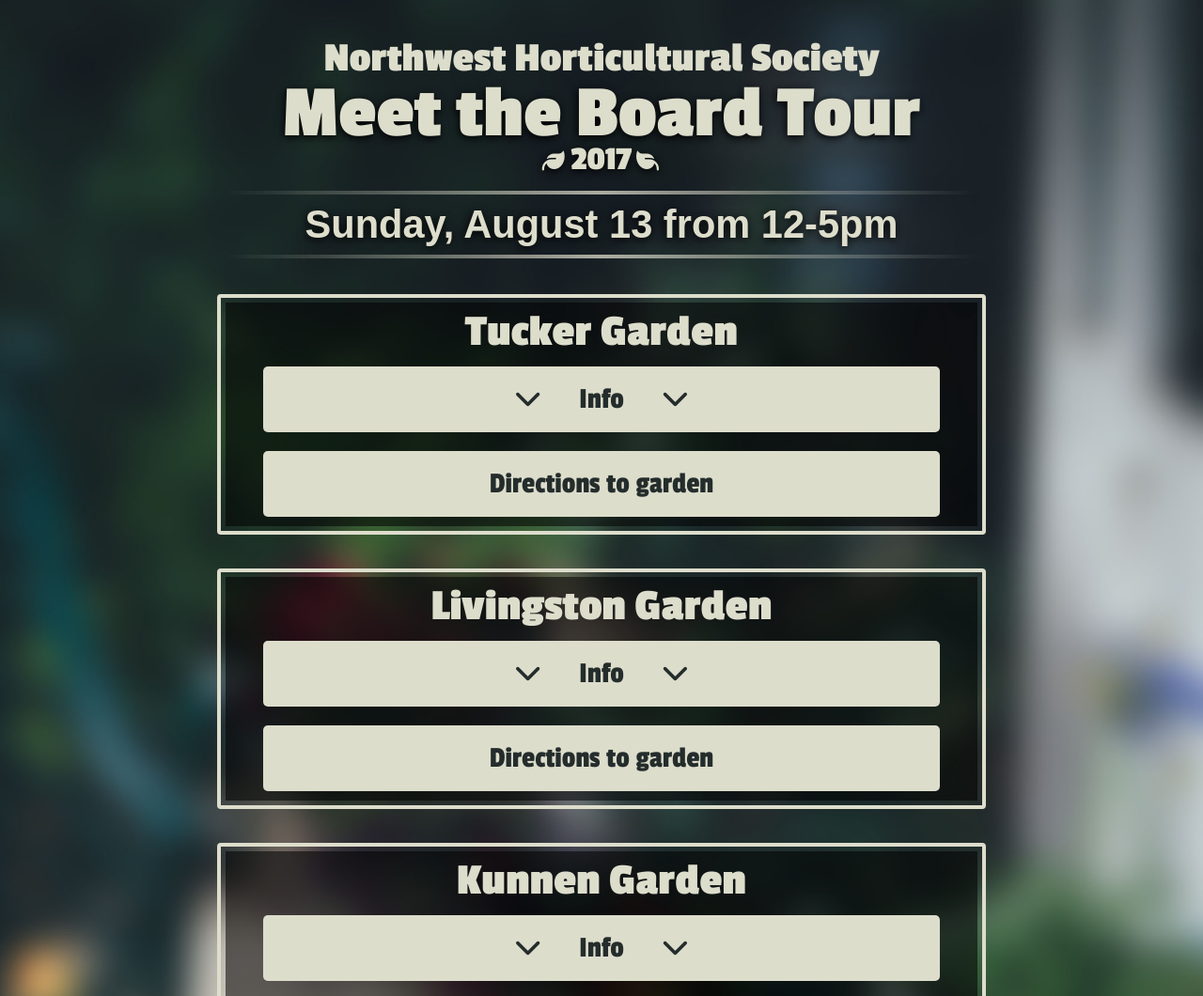
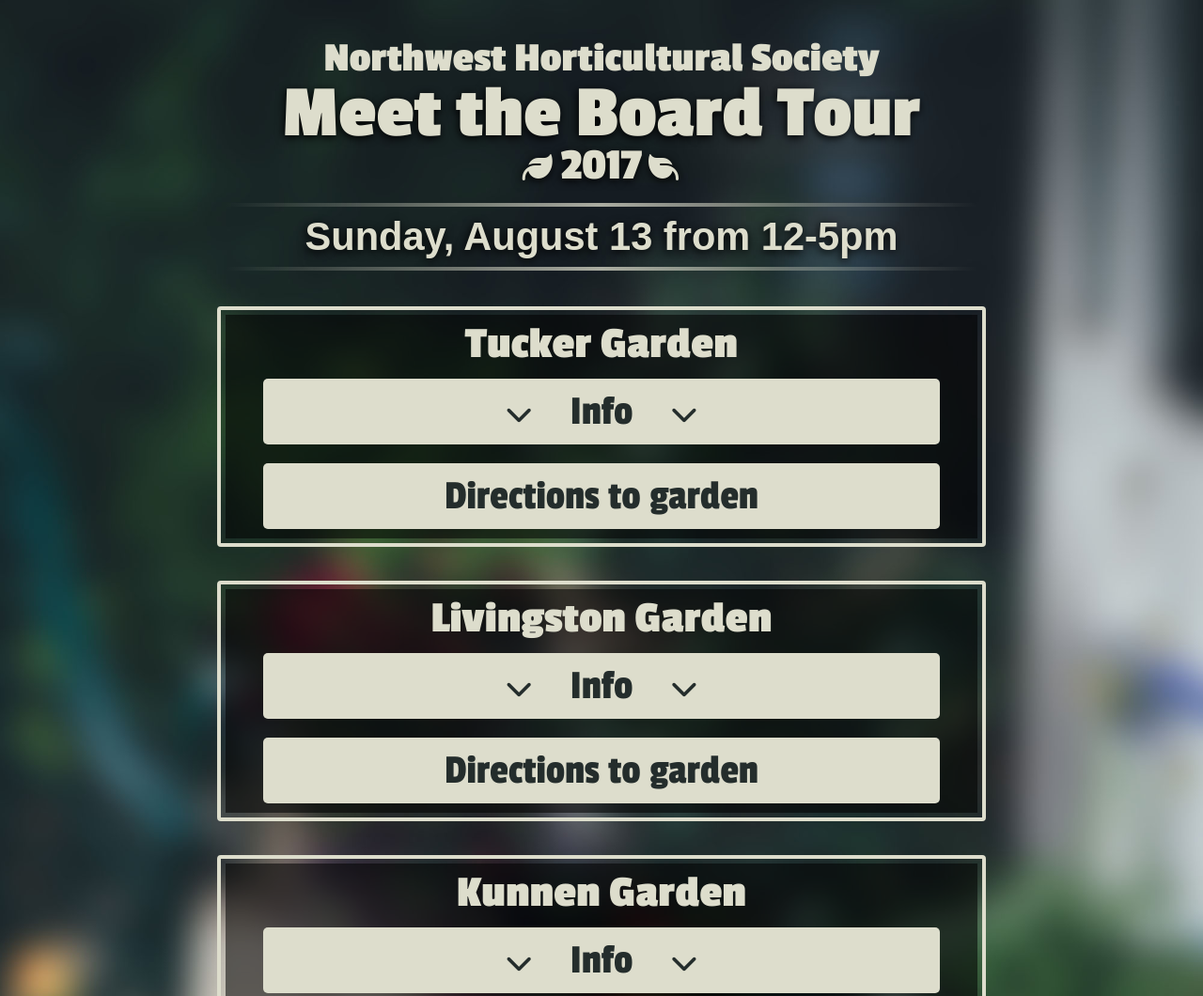
Before and after one commit to jgalicic/board-tour, a plain HTML site: page index.html in a window 1280 px wide. Shown: the top 1060 px of the page at 94% size. Drawn offline with nearby package versions, Linux system fonts and the light colour scheme; a web font is replaced by a local one.

Commit message:
more optimizations

```diff
--- a/css/styles.css
+++ b/css/styles.css
@@ -16,6 +16,10 @@ h1, h2, h4, h6 {
 h1 {
 	font-size: 5em;
 	margin: 20px;
+}
+
+h2 {
+	font-size: 2em;
 }
 
 .year {
@@ -64,6 +68,7 @@ h6 {
 }
 
 p, a {
+	font-size: 1.4em;
 	color: #DDC;
 	font-family: verdana, sans-serif;
 	text-decoration: none;
@@ -161,6 +166,10 @@ button:hover {
 	border-radius: 5px;
 }
 
+.info {
+	font-size: 1.4em;
+}
+
 .fa-chevron-down {
 	font-size: .7em;
 	margin: 0 30px;
--- a/index.html
+++ b/index.html
@@ -29,7 +29,7 @@
 	 		<div class="inner-tile">
 	 			<div class="garden-1">
 					<button class="med-btn">
-					<i class="fa fa-chevron-down rotate" aria-hidden="true"></i>Info<i class="fa fa-chevron-down rotate" aria-hidden="true"></i></button>
+					<i class="fa fa-chevron-down rotate" aria-hidden="true"></i><span class="info">Info</span><i class="fa fa-chevron-down rotate" aria-hidden="true"></i></button>
 				</div>
 				<div class="garden-description" style="display:none">
 					<h6>802 NW 116th St Seattle WA 98177</h6>
@@ -50,7 +50,7 @@
 	 		<div class="inner-tile">
 	 			<div class="garden-1">
 					<button class="med-btn">
-					<i class="fa fa-chevron-down rotate" aria-hidden="true"></i>Info<i class="fa fa-chevron-down rotate" aria-hidden="true"></i></button>
+					<i class="fa fa-chevron-down rotate" aria-hidden="true"></i><span class="info">Info</span><i class="fa fa-chevron-down rotate" aria-hidden="true"></i></button>
 				</div>
 				<div class="garden-description" style="display:none">
 					<h6>13021 12th Ave NW Seattle, WA 98177</h6>
@@ -72,7 +72,7 @@
 	 		<div class="inner-tile">
 	 			<div class="garden-1">
 					<button class="med-btn">
-					<i class="fa fa-chevron-down rotate" aria-hidden="true"></i>Info<i class="fa fa-chevron-down rotate" aria-hidden="true"></i></button>
+					<i class="fa fa-chevron-down rotate" aria-hidden="true"></i><span class="info">Info</span><i class="fa fa-chevron-down rotate" aria-hidden="true"></i></button>
 				</div>
 				<div class="garden-description" style="display:none">
 					<h6>19334 8th Ave NW Shoreline, Wa 98177</h6>
@@ -93,7 +93,7 @@
 	 		<div class="inner-tile">
 	 			<div class="garden-1">
 					<button class="med-btn">
-					<i class="fa fa-chevron-down rotate" aria-hidden="true"></i>Info<i class="fa fa-chevron-down rotate" aria-hidden="true"></i></button>
+					<i class="fa fa-chevron-down rotate" aria-hidden="true"></i><span class="info">Info</span><i class="fa fa-chevron-down rotate" aria-hidden="true"></i></button>
 				</div>
 				<div class="garden-description" style="display:none">
 					<h6>18454 16th Ave NW Shoreline, WA 98177</h6>
@@ -114,7 +114,7 @@
 	 		<div class="inner-tile">
 	 			<div class="garden-1">
 					<button class="med-btn">
-					<i class="fa fa-chevron-down rotate" aria-hidden="true"></i>Info<i class="fa fa-chevron-down rotate" aria-hidden="true"></i></button>
+					<i class="fa fa-chevron-down rotate" aria-hidden="true"></i><span class="info">Info</span><i class="fa fa-chevron-down rotate" aria-hidden="true"></i></button>
 				</div>
 				<div class="garden-description" style="display:none">
 					<h6>20312 15th Ave NW, Shoreline, WA 98177</h6>
@@ -135,7 +135,7 @@
 	 		<div class="inner-tile">
 	 			<div class="garden-1">
 					<button class="med-btn">
-					<i class="fa fa-chevron-down rotate" aria-hidden="true"></i>Info<i class="fa fa-chevron-down rotate" aria-hidden="true"></i></button>
+					<i class="fa fa-chevron-down rotate" aria-hidden="true"></i><span class="info">Info</span><i class="fa fa-chevron-down rotate" aria-hidden="true"></i></button>
 				</div>
 				<div class="garden-description" style="display:none">
 					<h6>720 Spruce Street Edmonds, WA 98020</h6>
```
